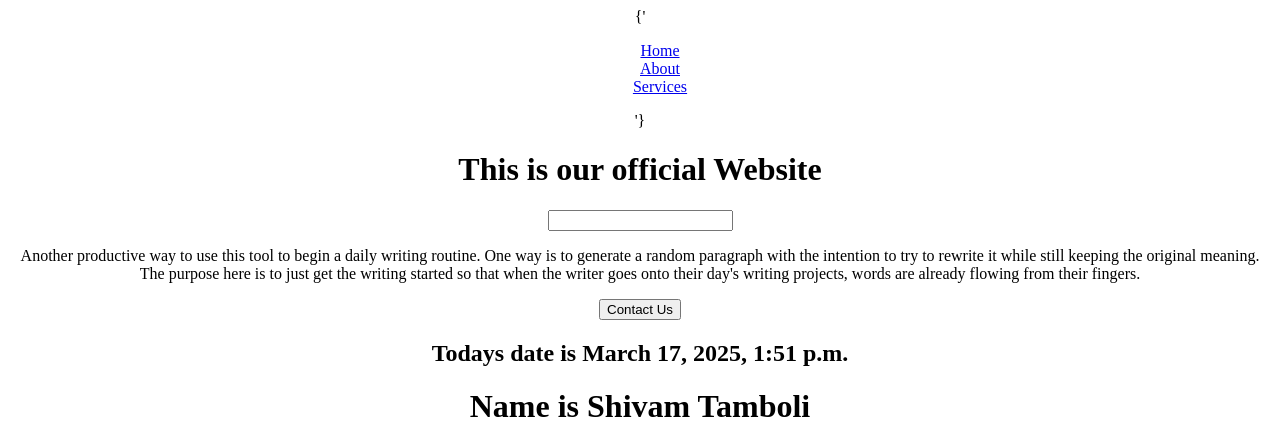
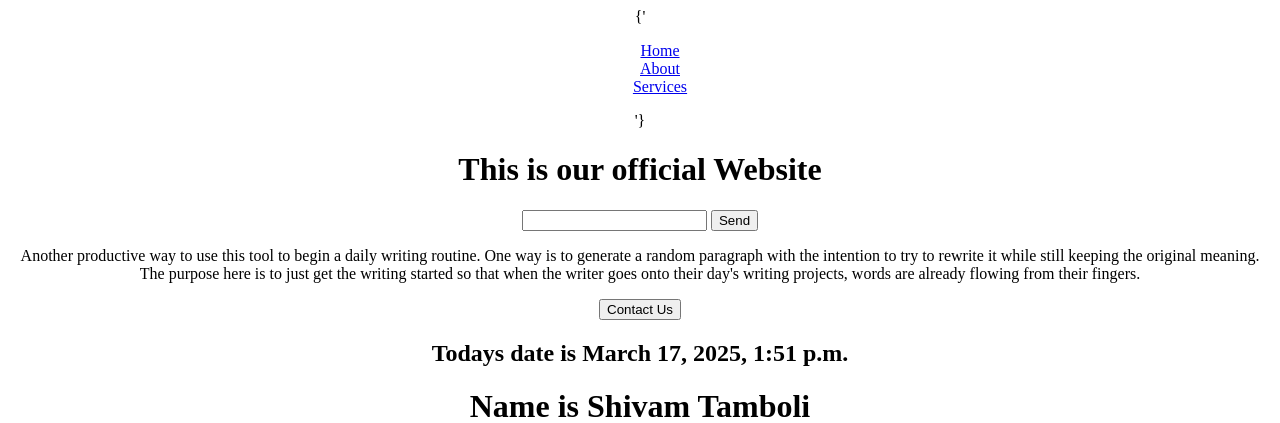
Before and after one commit to Shivam-tamboli/myapp, a Django app: page / in a window 1280 px wide. Shown: the top 423 px of the page. Run offline with Django 5.2, Linux system fonts and the light colour scheme.

Commit message:
Dynamically take data from the client

```diff
--- a/templates/home.html
+++ b/templates/home.html
@@ -14,7 +14,11 @@
 
         <h1>This is our official Website</h1>
 
-        <input type="text">
+        <form action="/index/" method="POST">
+            {% csrf_token %}
+            <input type="text" name="check">
+            <button>Send</button>
+        </form>
 
         <p>Another productive way to use this tool to begin a daily writing routine. One way is to generate a random paragraph with the intention to try to rewrite it while still keeping the original meaning. The purpose here is to just get the writing started so that when the writer goes onto their day's writing projects, words are already flowing from their fingers.</p>
         <button>Contact Us</button>
```
